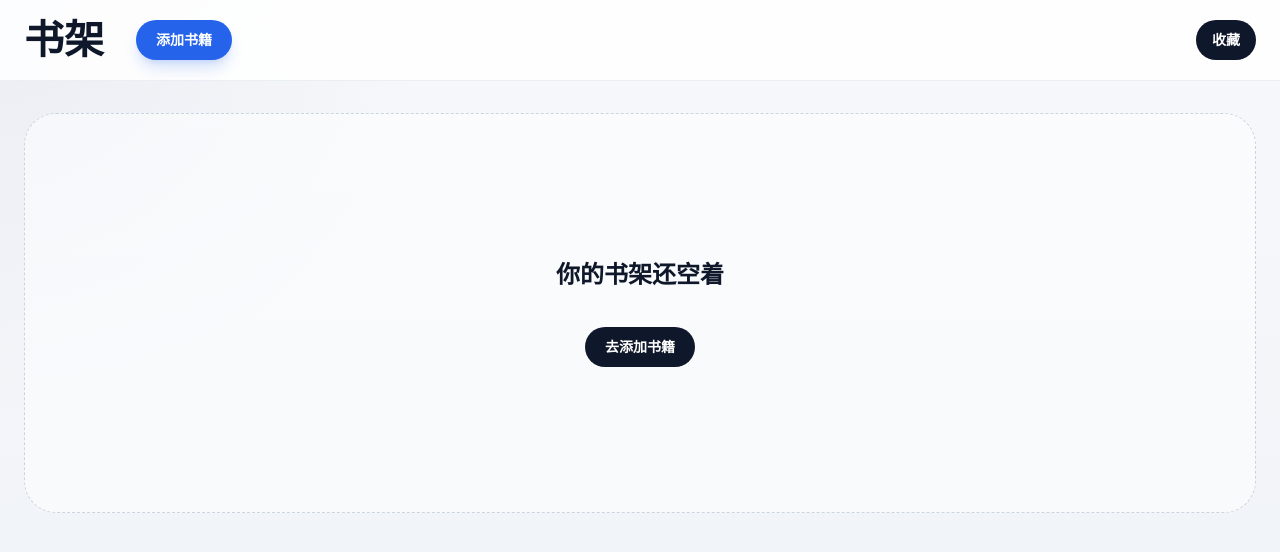
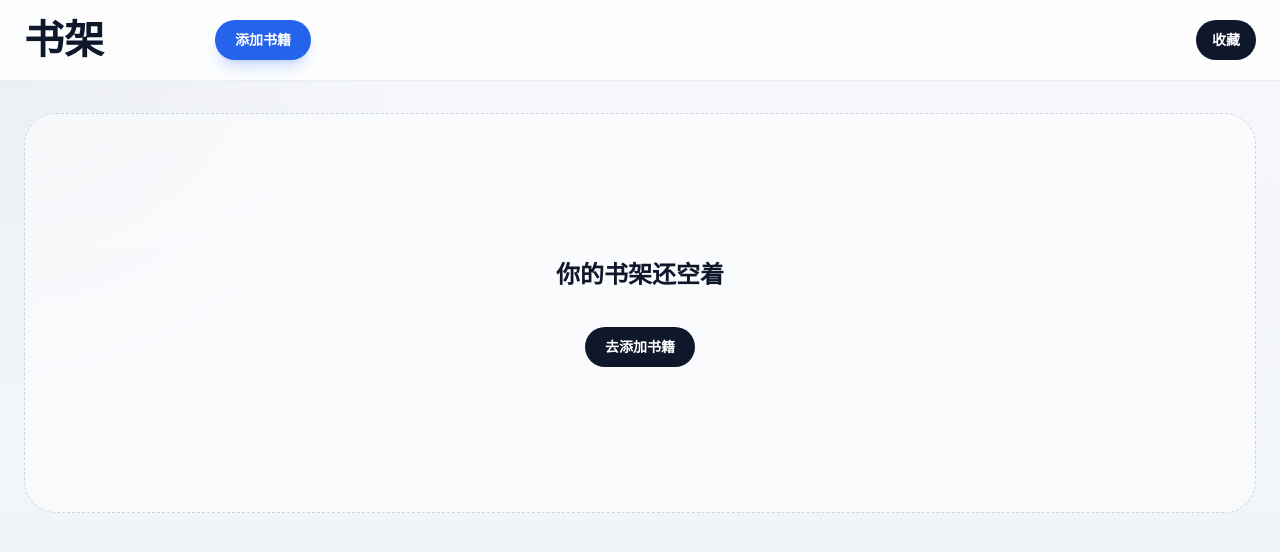
Before and after one commit to imzihuailin/kunde, a React (Vite) app: page / in a window 1280 px wide. Shown: the top 552 px of the page. Built offline with nearby package versions, Linux system fonts and the light colour scheme.

Commit message:
Align add book button with shelf card

```diff
--- a/src/components/ShelfHeader.tsx
+++ b/src/components/ShelfHeader.tsx
@@ -7,7 +7,7 @@ export function ShelfHeader() {
 
   return (
     <header className="sticky top-0 z-40 border-b border-slate-200/70 bg-white/85 backdrop-blur-xl">
-      <div className="mx-auto flex max-w-7xl items-center justify-between px-6 py-5">
+      <div className="relative mx-auto flex max-w-7xl items-center justify-between px-6 py-5">
         <div className="flex items-center gap-2">
           <Link
             to={shelfTab.to}
@@ -18,7 +18,7 @@ export function ShelfHeader() {
           </Link>
           <Link
             to="/add"
-            className="rounded-full bg-blue-600 px-5 py-2.5 text-sm font-semibold text-white shadow-lg shadow-blue-600/20 transition hover:bg-blue-700"
+            className="absolute left-[calc(50%_-_0.875rem)] -translate-x-full rounded-full bg-blue-600 px-5 py-2.5 text-sm font-semibold text-white shadow-lg shadow-blue-600/20 transition hover:bg-blue-700 xl:left-[calc(25%_-_0.5625rem)]"
           >
             添加书籍
           </Link>
```
